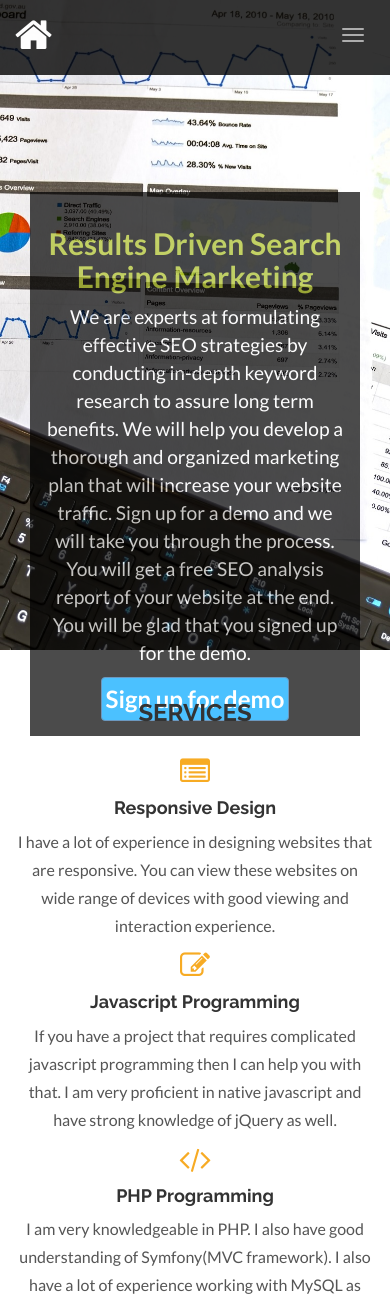
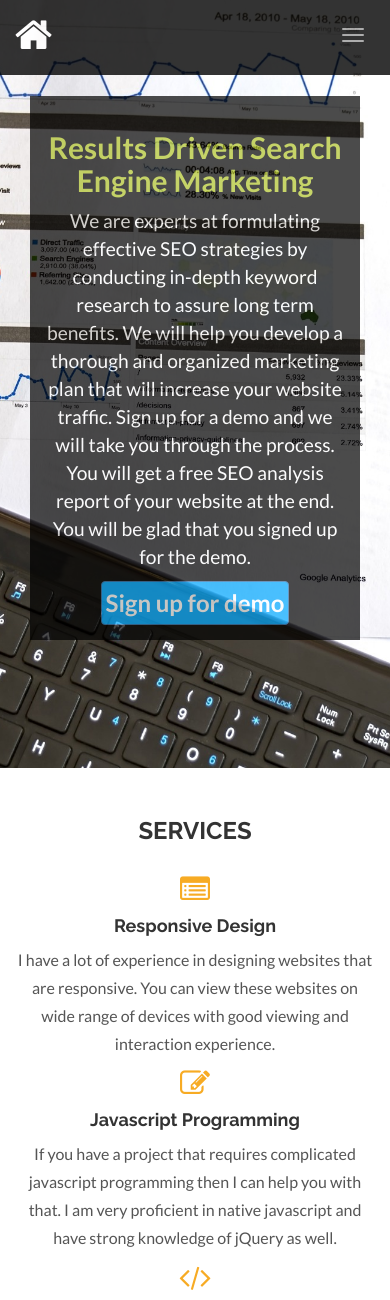
Before and after one commit to navdeep29/seonrd, a PHP site: page / in a window 390 px wide. Shown: the top 1300 px of the page. Run offline with PHP 8.4, Linux system fonts and the light colour scheme; some libraries are stand-ins or nearby versions.

Commit message:
some css issues.

```diff
--- a/css/main.css
+++ b/css/main.css
@@ -8,7 +8,7 @@ font-size: 16px;
 }
 html, body{
     width:100%;
-
+    overflow-x: hidden;
 }
 .logo i{
 font-size:40px;
@@ -76,7 +76,7 @@ color:#000;
 .img{
   background-size: cover;
   position:absolute;
-  height:650px;
+  height:40.625em;
   background-position: center center;
   position:absolute;
   left:0;
@@ -306,3 +306,11 @@ h3{
 .dot:hover {
   background-color: #717171;
 }
+@media only screen and (max-width: 400px){
+    .img, .number{
+        height: 48em;
+    }
+    .seo,.rd,.sd{
+        padding-top: 6em;
+    }
+}
```
